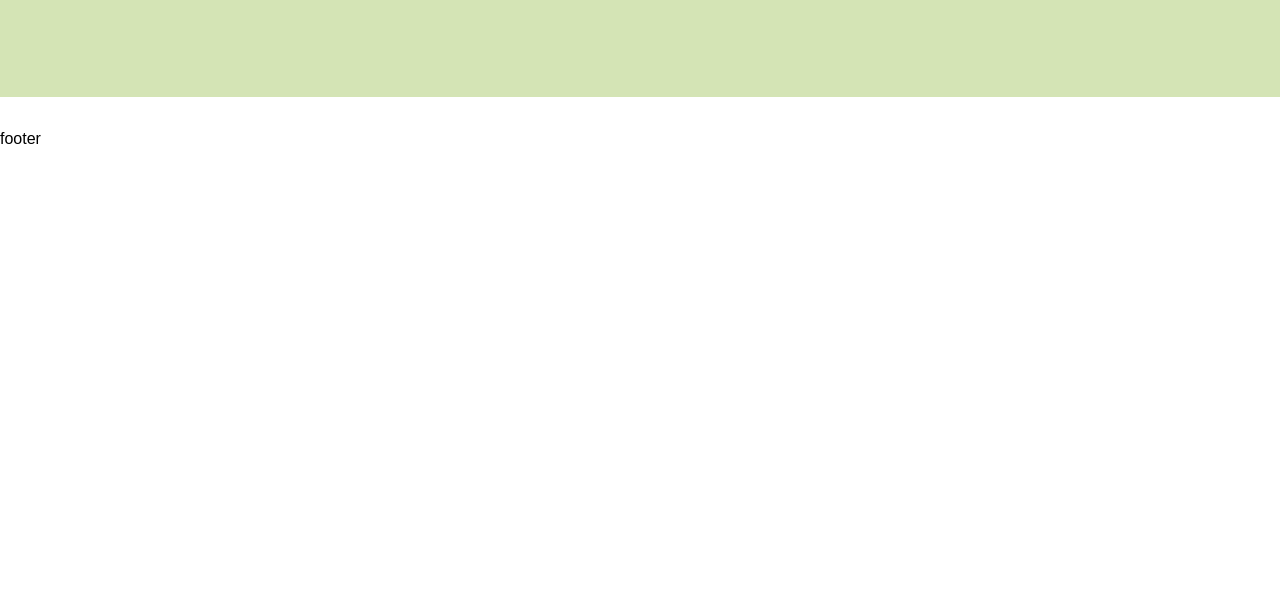
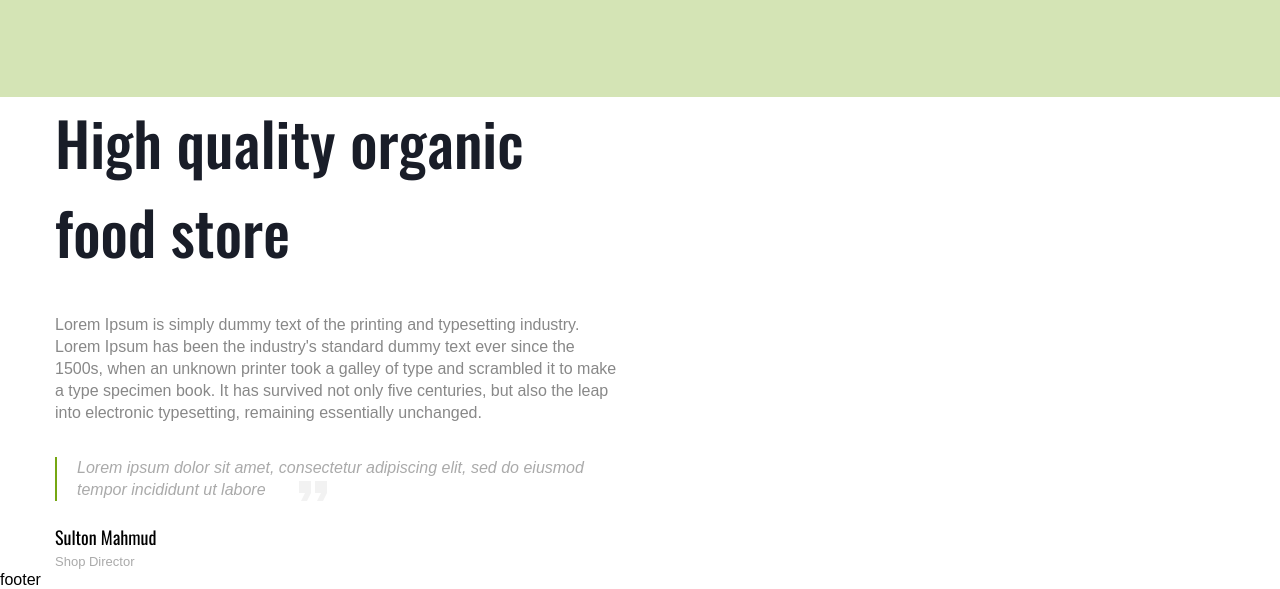
Before and after one commit to akbarjondev/orgamic, a plain HTML site: page index.html in a window 1280 px wide. Shown: the part 652-1241 px from the top of the page. Before the commit the page ends 800 px from the top, so only its background shows below. Drawn offline with Linux system fonts and the light colour scheme; files whose address does not match are found by name; a web font is replaced by a local one.

Commit message:
Add section quality

```diff
--- a/index.html
+++ b/index.html
@@ -105,6 +105,21 @@
         </div>
       </div>
     </section> <!-- End of hero -->
+    <section class="quality">
+      <div class="quality-container container">
+        <div class="quality__wrapper">
+          <h2 class="quality__heading">High quality organic food store</h2>
+          <p class="quality__text">Lorem Ipsum is simply dummy text of the printing and typesetting industry. Lorem Ipsum has been the industry's standard dummy text ever since the 1500s, when an unknown printer took a galley of type and scrambled it to make a type specimen book. It has survived not only five centuries, but also the leap into electronic typesetting, remaining essentially unchanged.</p>
+          <blockquote class="saying quality__saying">
+            <div class="saying__text">Lorem ipsum dolor sit amet, consectetur adipiscing elit, sed do eiusmod tempor incididunt ut labore</div>
+            <cite class="saying__user">
+              <span class="saying__name">Sulton Mahmud</span>
+              <span class="saying__job">Shop Director</span>
+            </cite>
+          </blockquote>
+        </div> <!-- End of quality__wrapper -->
+      </div> <!-- End of container -->
+    </section> <!-- End of quality -->
 
   </main> <!-- End of main -->
 
--- /dev/null
+++ b/sass/blocks/_quality.scss
@@ -0,0 +1,91 @@
+.quality {
+  &__wrapper {
+    max-width: 570px;
+  }
+
+  &__heading {
+    font: {
+      size: 60px;
+      weight: 500;
+      family: "Oswald";
+    }
+    margin: {
+      top: 0;
+      bottom: 39px;
+    }
+    line-height: 89px;
+    color: #191d28;
+  }
+
+  &__text {
+    color: #888888;
+    font: {
+      size: 16px;
+      weight: 500px;
+    }
+    line-height: 22px;
+    margin: {
+      top: 0;
+      bottom: 33px;
+    }
+  }
+}
+
+.saying {
+  margin: 0;
+  line-height: 22px;
+  color: #aaaaaa;
+
+  font: {
+    size: 16px;
+    weight: 500px;
+    style: italic;
+  }
+
+  &__text {
+    border-left: 2px solid $rang;
+    padding-left: 20px;
+    margin-bottom: 24px;
+    position: relative;
+
+    &::after {
+      content: "";
+      position: absolute;
+      bottom: 0;
+      right: 50%;
+      transform: translateX(-50%);
+      width: 28px;
+      height: 20px;
+      display: inline-block;
+      background: {
+        image: url("../images/quote.png");
+        repeat: no-repeat;
+        size: auto;
+      }
+    }
+  }
+
+  &__user {
+    display: flex;
+    flex-direction: column;
+  }
+
+  &__name {
+    font-family: "Oswald";
+    color: #000000;
+    font-size: 18px;
+    line-height: 25px;
+    font-style: normal;
+    margin-bottom: 3px;
+  }
+
+  &__job {
+    color: #aaaaaa;
+    line-height: 18px;
+    font: {
+      size: 13px;
+      weight: 500;
+      style: normal;
+    }
+  }
+}
--- a/sass/style.scss
+++ b/sass/style.scss
@@ -8,3 +8,4 @@
 @import "blocks/header";
 @import "blocks/main";
 @import "blocks/hero";
+@import "blocks/quality";
```
Also changed, not shown: css/style.css, images/quote.png (added), 2 other files.
